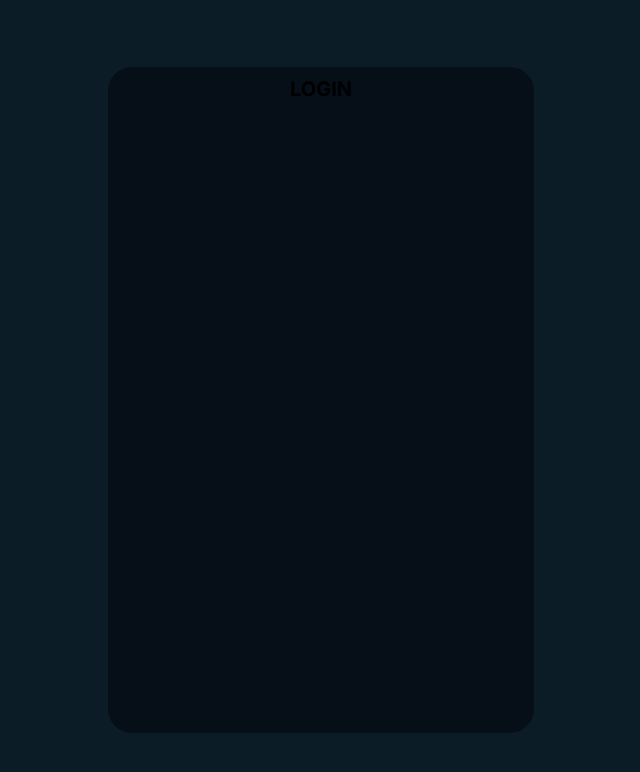
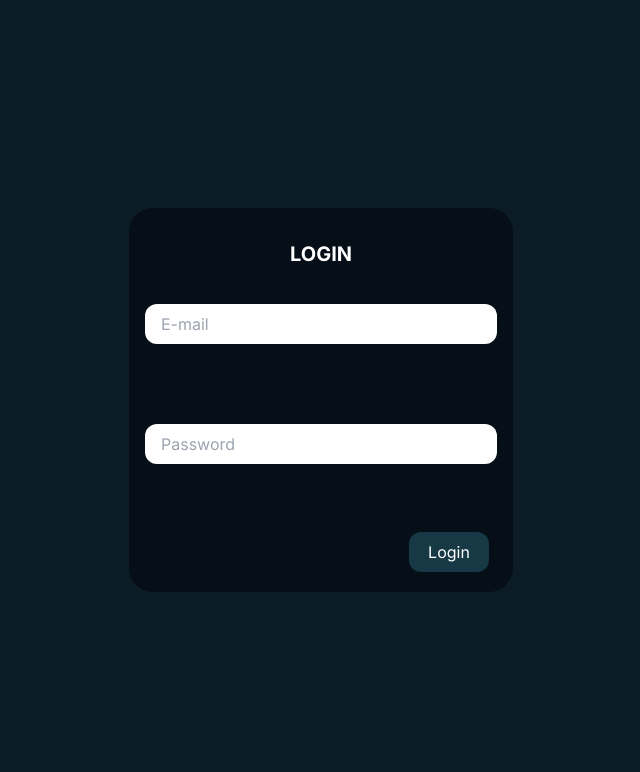
Before and after one commit to ElYizuz123/My-form-next-project, a Next.js app: page / in a window 1280 px wide. Shown: the top 772 px of the page, without its empty margins (319-959 px from the left). Built offline with nearby package versions, Linux system fonts and the light colour scheme.

Commit message:
Login Structure done

```diff
--- a/src/components/LogIn.jsx
+++ b/src/components/LogIn.jsx
@@ -1,12 +1,36 @@
-import React from 'react'
+"use client"
+import React, { useState } from 'react'
 
 const LogIn = () => {
+    const [formData, setformData] = useState(null)
+
+    const handleOnChange = ({target:{name, value}}) => {
+        setformData ({formData, [name]:value})
+    }
+    const onSubmit = (e) => {
+        e.preventDefault()
+        console.log(formData)
+    }
   return (
-    <div className='w-4/12 h-5/6 bg-slate-600 rounded-3xl bg-grayFG'>
-        <div className='w-full h-3 mt-4 flex justify-center items-center'>
-            <p className='font-bold text-xl'>LOGIN</p>
-        </div>
-        <div></div>
+    <div className='w-96 h-96 bg-slate-600 rounded-3xl bg-grayFG'>
+        <form onSubmit={onSubmit}>
+            <div className='w-full h-3 mt-10 flex justify-center items-center'>
+                <p className='font-bold text-xl text-white'>LOGIN</p>
+            </div>
+            <div className='w-full h-16 mt-8 flex justify-center items-center'>
+                <input onChange={handleOnChange} type='email' placeholder='E-mail' className='w-11/12 h-10  px-4 text-black rounded-xl'
+                name='email' id='email'></input>
+            </div>
+            <div className='w-full h-16 mt-14 flex justify-center items-center'>
+                <input onChange={handleOnChange} type='password' placeholder='Password' className='w-11/12 h-10  px-4 text-black rounded-xl'
+                name='password' id='password'></input>
+            </div>
+            <div className='w-full h-16 mt-8 flex justify-end items-end'>
+                <button className='w-20 h-10 bg-buttonC mr-6 rounded-xl text-white' type='submit'>
+                    <p>Login</p>
+                </button>
+            </div>
+        </form>
     </div>
   )
 }
--- a/tailwind.config.js
+++ b/tailwind.config.js
@@ -6,10 +6,14 @@ module.exports = {
     "./src/app/**/*.{js,ts,jsx,tsx,mdx}",
   ],
   theme: {
+
     colors: {
       'grayBG': '#0c1c27',
       'grayFG': '#060e18',
       'textSlot': '#a0c3d4',
+      'black': '#000000',
+      'buttonC': '#173845',
+      'white' : '#FFFFFF'
     },
     extend: {
       backgroundImage: {
```
